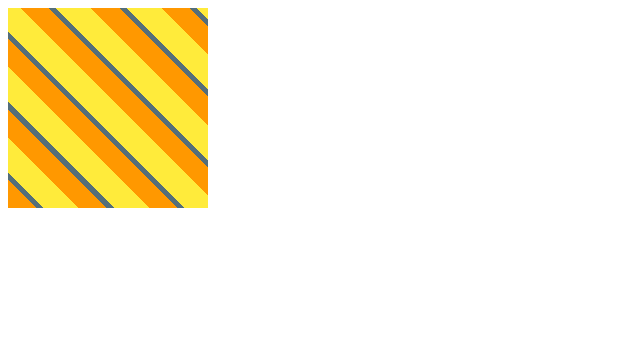
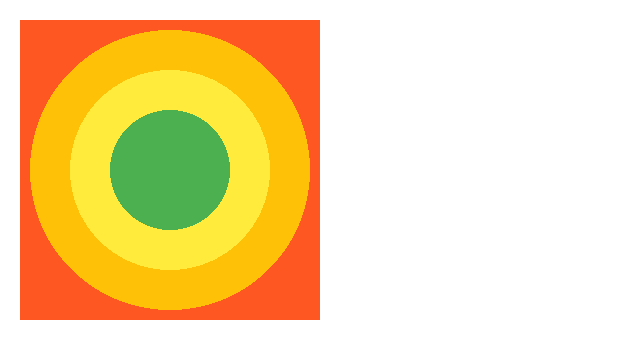
Before and after one commit to lofty777/hexlet, a plain HTML site: page index.html in a window 1280 px wide. Shown: the whole page, without its empty margins (0-640 px from the left). Drawn offline with Linux system fonts and the light colour scheme.

Commit message:
B2.l17.Gradient.Radial-gradient

```diff
--- a/index.html
+++ b/index.html
@@ -7,6 +7,6 @@
   <link rel="stylesheet" href="./styles/app.css">
 </head>
 <body>
-  <div class="gradient"></div>
+  <div class="target"></div>
 </body>
 </html>
--- a/styles/app.css
+++ b/styles/app.css
@@ -1,16 +1,15 @@
-:root {
-  --yellow: #ffeb3b;
-  --orange: #ff9800;
-  --dark: #546e7a;
+body {
+  margin: 20px 0 0 20px;
 }
 
-.gradient {
-  width: 200px;
-  height: 200px;
-
-  background: repeating-linear-gradient(45deg,
-    var(--orange), var(--orange) 20px,
-    var(--dark) 20px, var(--dark) 25px,
-    var(--yellow) 25px, var(--yellow) 50px
+.target {
+  width: 300px;
+  height: 300px;
+  background: radial-gradient(
+    circle,
+    #4caf50 60px,
+    #ffeb3b 60px, #ffeb3b 100px,
+    #ffc107 100px, #ffc107 140px,
+    #ff5722 140px
   );
 }
```
